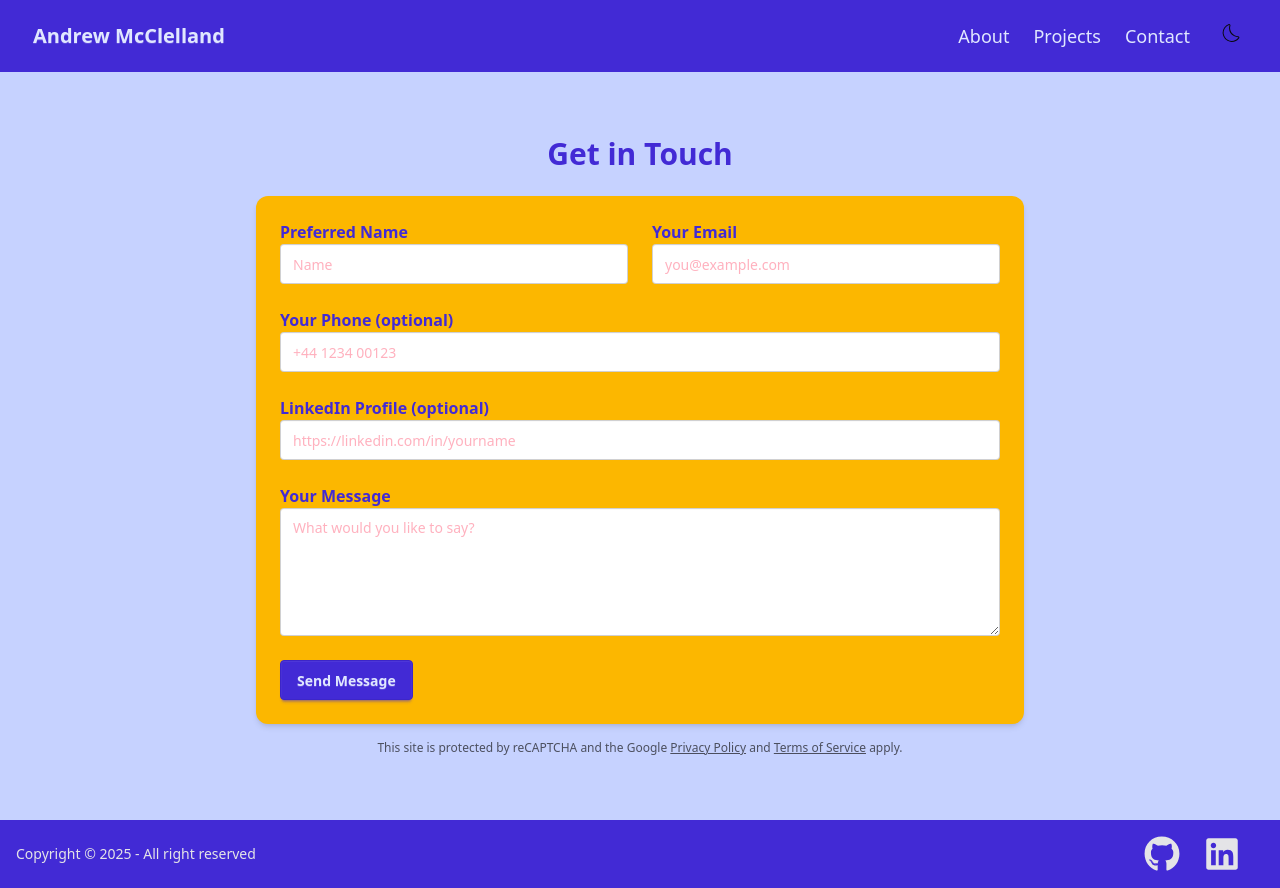
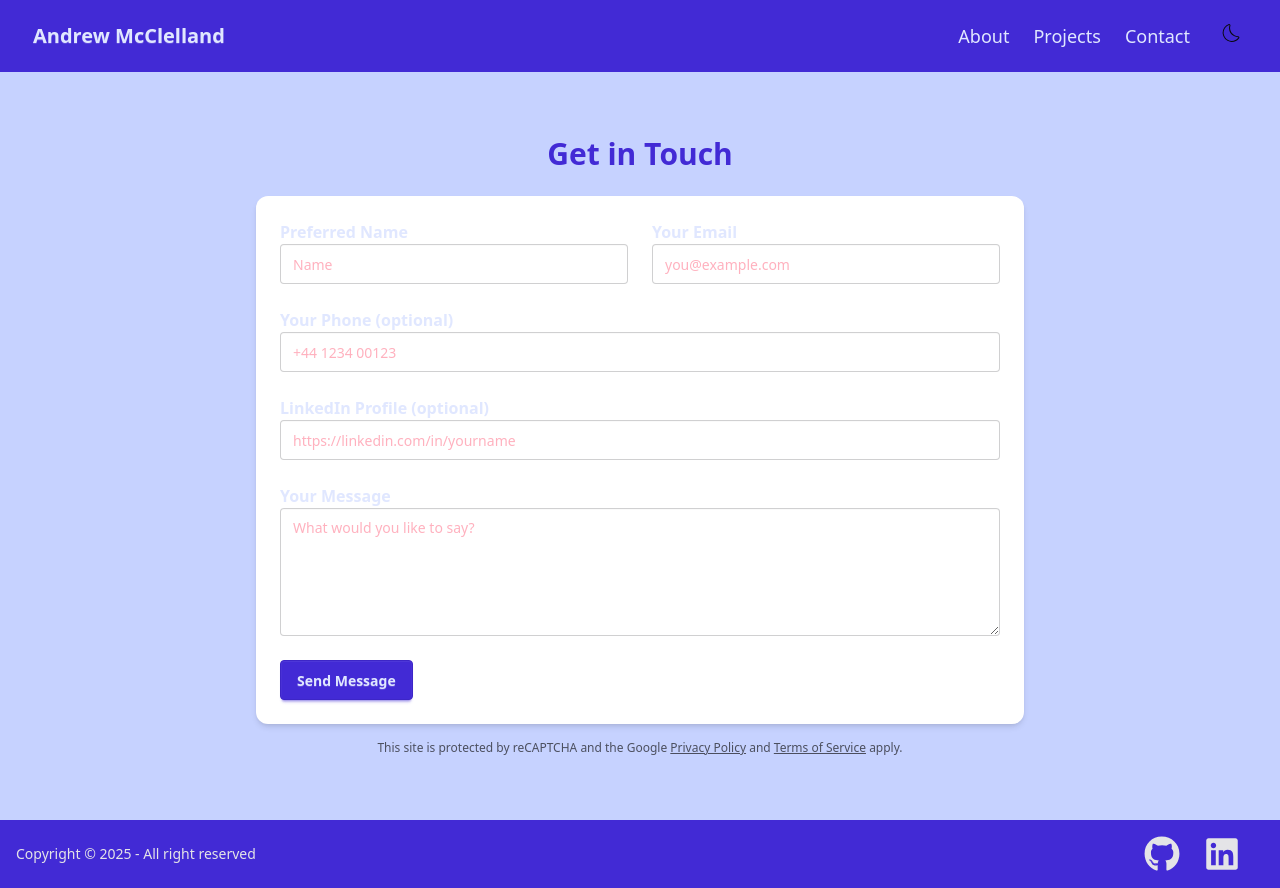
Before and after one commit to aejmcclelland/portfolio, a Next.js app: page /contact in a window 1280 px wide. Built offline with nearby package versions, Linux system fonts and the light colour scheme; no server answers.

Commit message:
changed test styles in contact card.

```diff
--- a/src/components/ContactForm.tsx
+++ b/src/components/ContactForm.tsx
@@ -74,11 +74,11 @@ export default function ContactForm() {
 				<ContactSuccessToast status={status} />
 				<form
 					onSubmit={handleSubmit}
-					className='bg-warning shadow-md p-6 rounded-xl space-y-6'>
+					className='bg-base-100 shadow-md p-6 rounded-xl space-y-6'>
 					<div className='flex flex-col lg:flex-row gap-6'>
 						<div className='form-control w-full'>
 							<label className='label justify-start'>
-								<span className='label-text text-primary font-semibold'>
+								<span className='label-text text-primary-content font-semibold'>
 									Preferred Name
 								</span>
 							</label>
@@ -92,7 +92,7 @@ export default function ContactForm() {
 
 						<div className='form-control w-full'>
 							<label className='label justify-start'>
-								<span className='label-text font-semibold text-primary'>
+								<span className='label-text font-semibold text-primary-content'>
 									Your Email
 								</span>
 							</label>
@@ -108,7 +108,7 @@ export default function ContactForm() {
 
 					<div className='form-control w-full'>
 						<label className='label justify-start'>
-							<span className='label-text font-semibold text-primary'>
+							<span className='label-text font-semibold text-primary-content'>
 								Your Phone (optional)
 							</span>
 						</label>
@@ -122,7 +122,7 @@ export default function ContactForm() {
 
 					<div className='form-control w-full'>
 						<label className='label justify-start'>
-							<span className='label-text font-semibold text-primary'>
+							<span className='label-text font-semibold text-primary-content'>
 								LinkedIn Profile (optional)
 							</span>
 						</label>
@@ -136,7 +136,7 @@ export default function ContactForm() {
 
 					<div className='form-control w-full'>
 						<label className='label justify-start'>
-							<span className='label-text font-semibold text-primary'>
+							<span className='label-text font-semibold text-primary-content'>
 								Your Message
 							</span>
 						</label>
```
